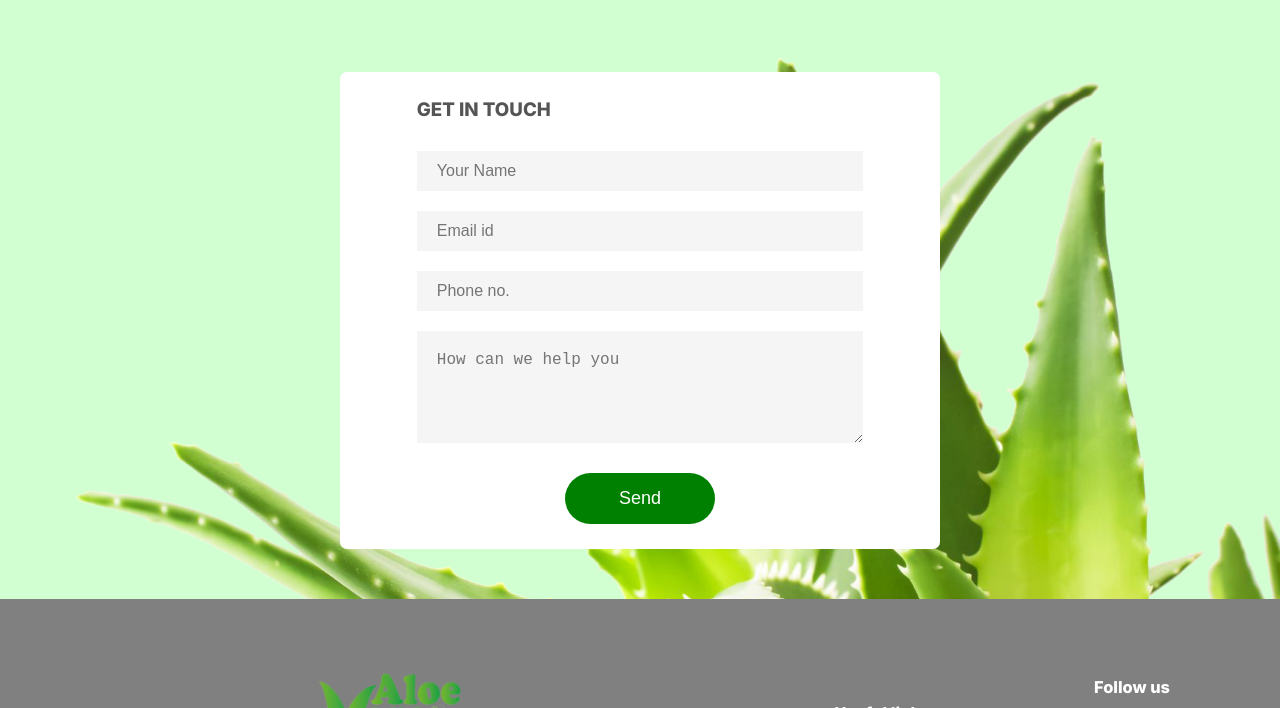
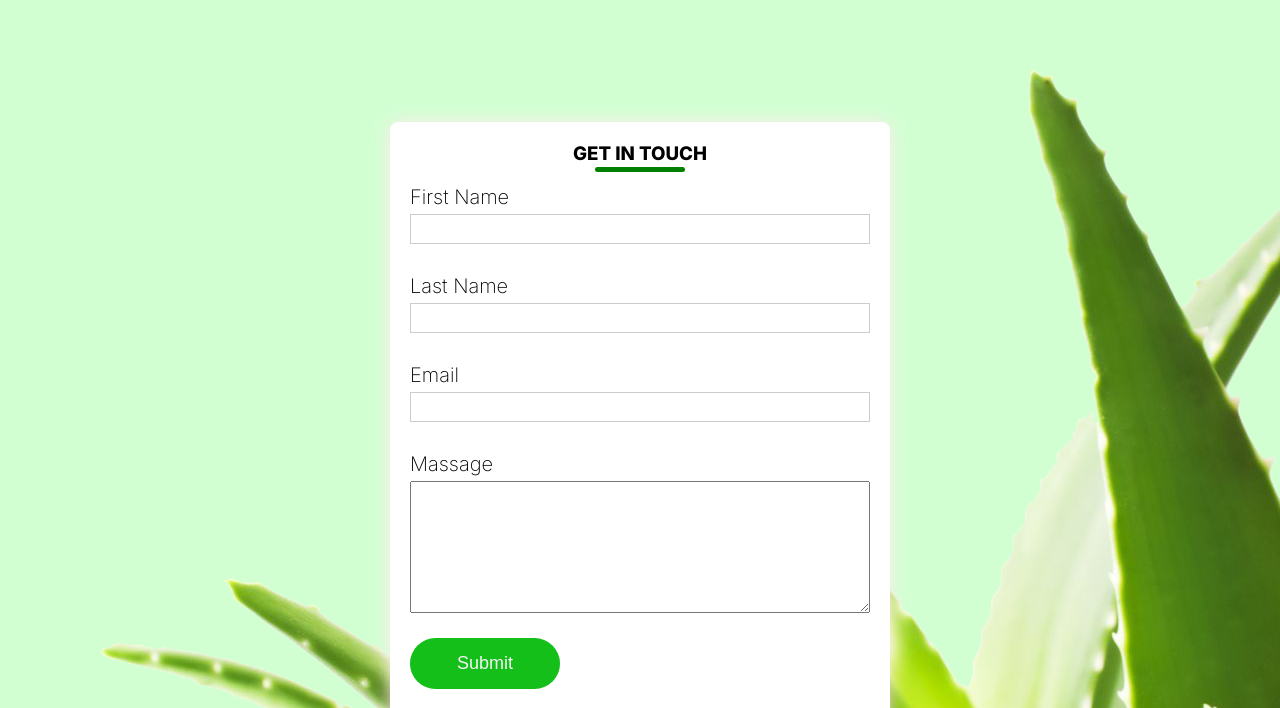
Before and after one commit to jameel149/aloeverapro.1, a plain HTML site: page contact.html in a window 1280 px wide. Shown: the part 92-800 px from the top of the page. Drawn offline with Linux system fonts and the light colour scheme.

Commit message:
second commit

```diff
--- a/contact.html
+++ b/contact.html
@@ -36,34 +36,67 @@
 	</div>
 	</div>
 <!-----contact------>
+<section>
 	<div class="containe">
-			<form onsubmit="sendEmail(); reset(); return false">
+		   <form action="https://formspree.io/f/xgebvpwj" method="POST" id="my-form">
 			<h3>GET IN TOUCH</h3>
-				<input type="text" id="name" placeholder="Your Name" required>
-				<input type="email" id="email" placeholder="Email id" required>
-				<input type="text" id="phone" placeholder="Phone no." required>
-				<textarea id="message" rows="4" placeholder="How can we help you"></textarea>
-				<button type="submit">Send</button>
+		   <div class=" form-group">
+		   <label for="firstName"> First Name</label>
+		   <input type="text" id="firstName" name="firstName">
+		   </div>
+		   <div class="form-group">
+		   <label for="1atsName">Last Name</label>
+		   <input type="text" id="lastName" name="lastName">
+		   </div>
+
+		   <div class="form-group">
+		   <label for="emai1">Email</1abe1>
+		   <input type="email" id="email" name="email">
+		   </div>
+
+		   <div class="form-group">
+		   <label for="massage">Massage</label>
+		   <textarea name="massage" id="massage" cols="30" rows="6"></textarea>
+		   </div>
+
+		   <button type="submit">Submit</button>
+		   <div id="status"></div>
 		  </form>
 	</div>
-		<script src="https://smtpjs.com/v3/smtp.js"></script>
+   </section>
+</div>
+<!-- Place this script at the end of the body tag -->
 <script>
-			function sendEmail(){
-				Email.send({
-    Host : "smtp.elasticemail.com",
-    Username : "jamelmhan@gmail.com",
-    Password : "E3BD56C2A98311621C167430CCFE0BEC0DAB",
-    To : 'jamelmhan@outlook.com',
-    From : document.getElementById("email").value,
-    Subject : "aloevera pro costumer",
-    Body : "Name: " + document.getElementById("name").value
-	+ "<br> Email: " + document.getElementById("email").value
-	+ "<br> Phone no: " + document.getElementById("phone").value
-	+ "<br> Message: " + document.getElementById("message").value
-}).then(
-  message => alert("Message Sent Succesfully")
-);
+var form = document.getElementById("my-form");
+
+async function handleSubmit(event) {
+  event.preventDefault();
+  var status = document.getElementById("status");
+  var data = new FormData(event.target);
+  fetch(event.target.action, {
+	method: form.method,
+	body: data,
+	headers: {
+		'Accept': 'application/json'
 	}
+  }).then(response => {
+	if (response.ok) {
+	  status.innerHTML = "Thanks for your submission!";
+	  form.reset()
+	} else {
+	  response.json().then(data => {
+		if (Object.hasOwn(data, 'errors')) {
+		  status.innerHTML = data["errors"].map(error => error["message"]).join(", ")
+		} else {
+		  status.innerHTML = "Oops! There was a problem submitting your form"
+		}
+	  })
+	}
+  }).catch(error => {
+	status.innerHTML = "Oops! There was a problem submitting your form"
+  });
+}
+form.addEventListener("submit", handleSubmit)
 </script>
 <!-----footer-------->
 <div class="footer">
--- a/style.css
+++ b/style.css
@@ -446,43 +446,61 @@ th:last-child{
 	margin-left: 800px;
 }
 /*--------contact----------*/
-.containe{
+section{
+	height: 100%;
 	width: 100%;
-	height: 100%;
-	background: #D1ffd2 url(photos/favpng_aloe-vera-herbalism-skin-gel-acne.png);
+	display: flex;
+	background: url(photos/favpng_aloe-vera-herbalism-skin-gel-acne.png);
 	background-color: #D1ffd2;
-	background-size: cover;
-	display: flex;
 	align-items: center;
 	justify-content: center;
 }
-.containe form{
-	background: #fff;
-	display: flex;
-	flex-direction: column;
-	padding: 2vw 6vw;
-	width: 125%;
-	max-width: 600px;
-	border-radius: 7px;
-	margin: 50px;
+.containe{
+	width: 50%;
+	max-width: 500px;
+	margin: 0 auto;
+	padding: 20px;
+	box-shadow: 0px 0px 20px rgb(255, 236, 236);
+	background-color: white;
+	border-radius: 8px;
+	margin-top: 100px;
+	margin-bottom: 100px;
+}
+.form-group{
+	margin-top: 20px;
+	width: 100%;
+	font-size: 20px;
+}
+.form-group input,
+.form-group textarea{
+width: 100%;
+padding: 5px;
+font-size: 18px;
+border: lpx solid rgba(128,128,128,0.199);
+margin-top: 5px;
 }
 .containe form h3 {
-	color: #555;
+	color: black;
 	font-weight: 800;
 	margin-bottom: 20px;
+	display: flex;
+	justify-content: center;
 }
-.containe form input, form textarea{
-	border: 0;
-	margin: 10px 0;
-	padding: 20px;
-	outline: none;
-	background: #f5f5f5;
-	font-size: 16px;
+.containe form h3::after{
+    content:'';
+	background: green;
+	width: 90px;
+	height: 5px;
+	border-radius: 5px;
+	position: absolute;
+	left: 50%;
+	transform: translateX(-50%);
+	margin-top: 25px;
 }
 .containe form button{
 	padding : 15px;
-	background: green;
-	color: #fff;
+	background: #14bf1a;
+	color: #f5f5f5;
 	font-size: 18px;
 	border: 0;
 	outline: none;
@@ -490,7 +508,18 @@ th:last-child{
 	width:150px;
 	margin: 20px auto 0;
 	border-radius: 30px;
-
+}
+.containe form button:hover{
+	background: green;
+}
+#status{
+	width: 90%;
+	max-width: 500px;
+	text-align: center;
+	padding: 10px;
+	margin: 0 auto;
+	border-radius: 8px;
+	color: #14bf1a;
 }
 /*----------account-page---------*/
 .account-page{
```
Lines whose indentation alone changed are shown as unchanged.
